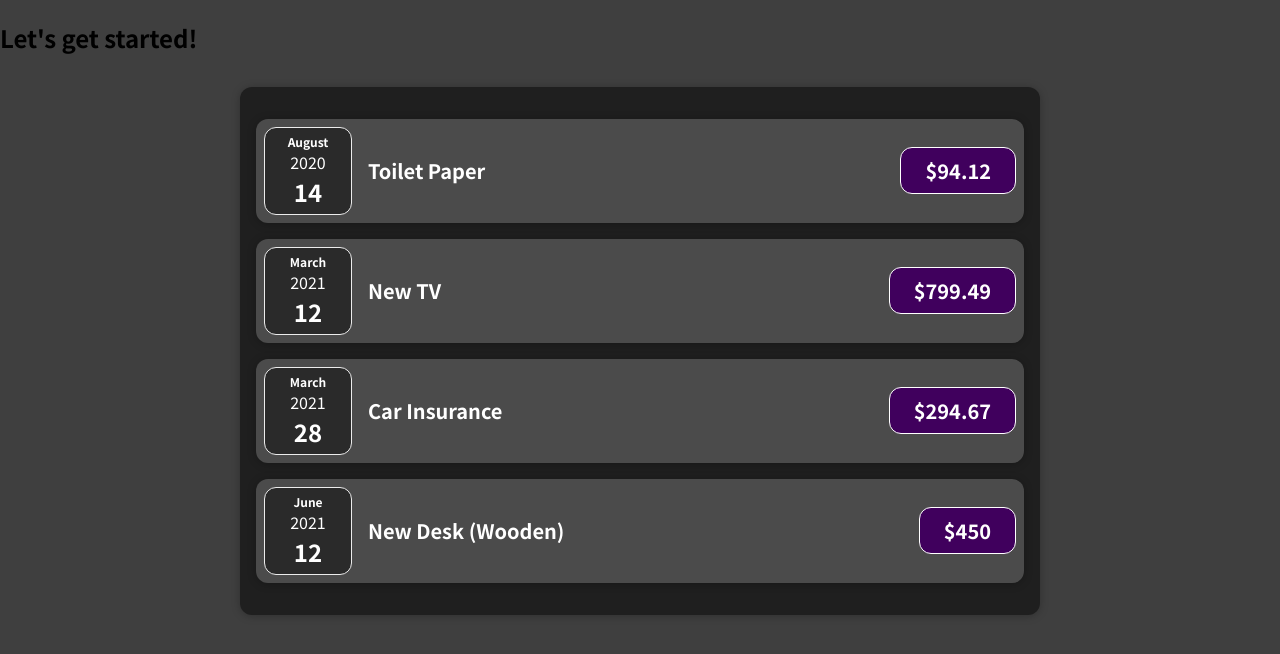
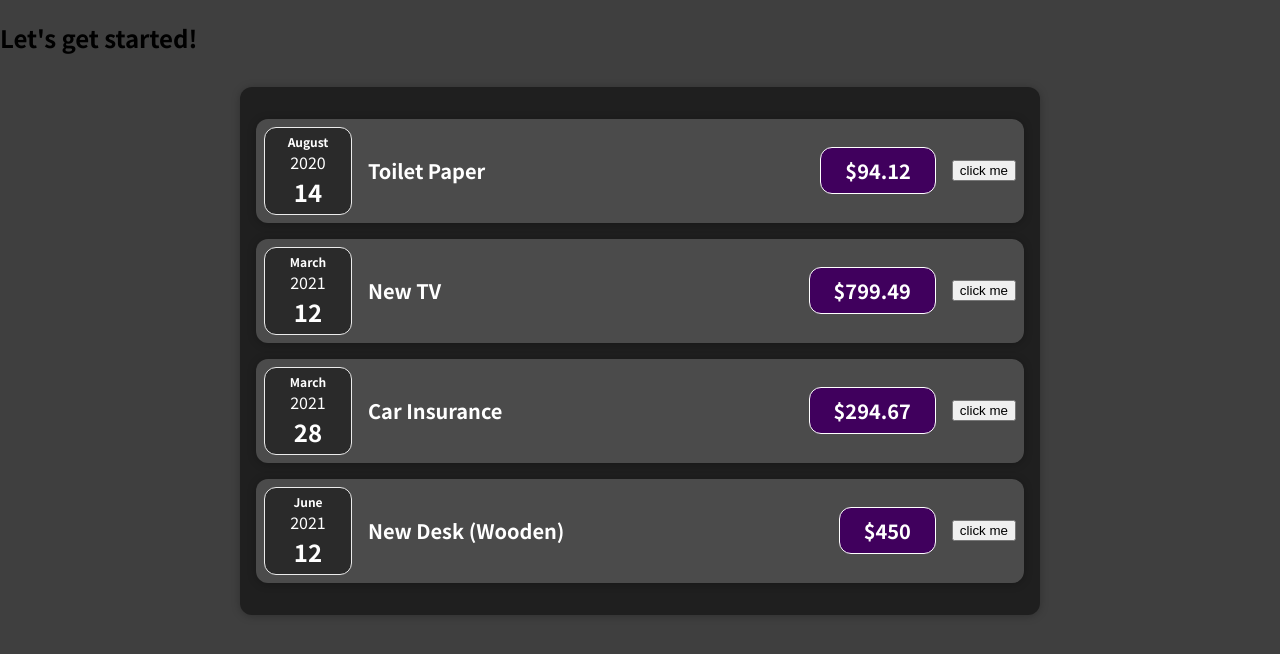
Before and after one commit to mojtabasharafiyeh/maximilian-course_reactjs, a JavaScript app: page / in a window 1280 px wide. Shown: the top 654 px of the page. Built offline with nearby package versions, Linux system fonts and the light colour scheme.

Commit message:
add click handler function

```diff
--- a/src/component/ExpenseItem.js
+++ b/src/component/ExpenseItem.js
@@ -6,12 +6,16 @@ function ExpenseItem(props) {
   const month = props.date.toLocaleString('en-US', { month: 'long' })
   const day = props.date.toLocaleString('en-US', { day: '2-digit' })
   const year = props.date.getFullYear()
+  const clickHandler = () => {
+    console.log('clicked')
+  }
   return (
     <Card className='expense-item'>
       <ExpenseDate month={month} day={day} year={year} />
       <div className='expense-item__description'>
         <h2> {props.title}</h2>
         <div className='expense-item__price'>${props.amount}</div>
+        <button onClick={clickHandler}>click me</button>
       </div>
     </Card>
   )
```
Also changed, not shown: 1 other file (tests, documents, lock files or other folders).
